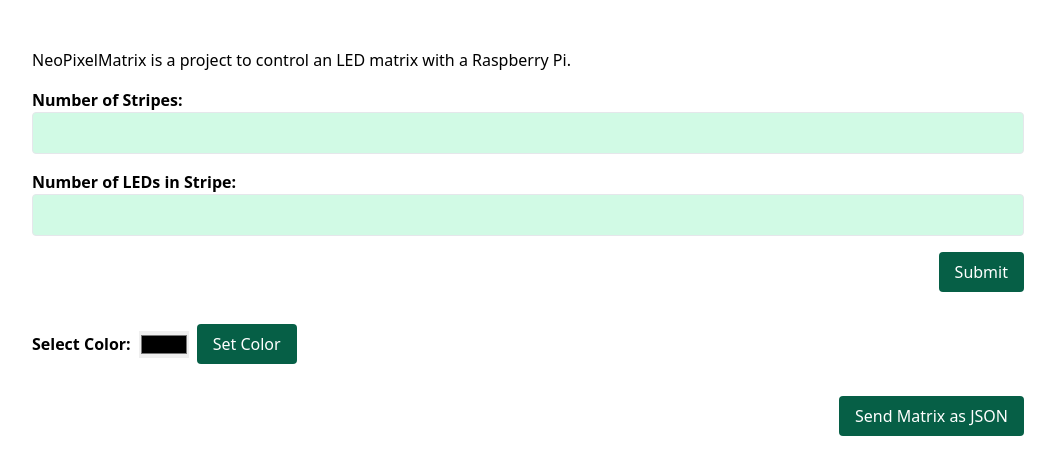
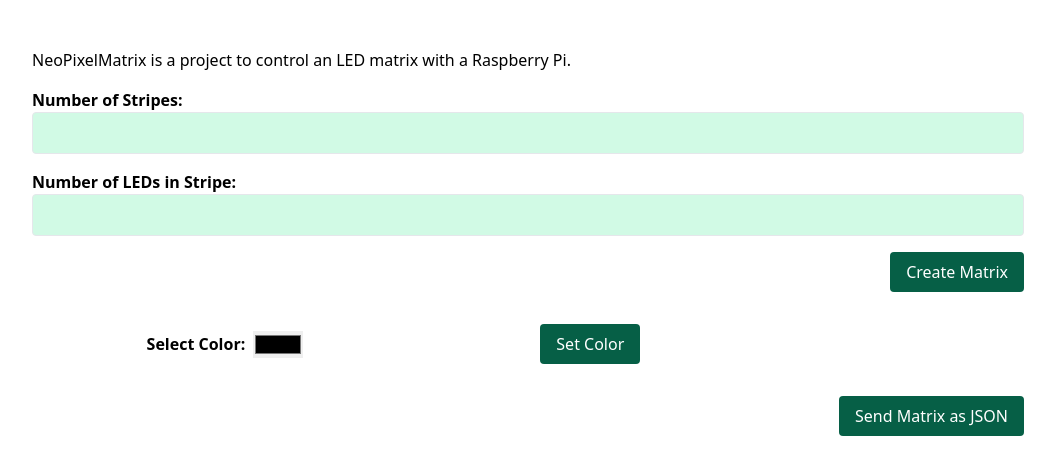
Before and after one commit to MartenKiehn/NeoPixelMatrix, a Flask app: page / in a window 1280 px wide. Shown: the part 72-547 px from the top of the page, without its empty margins (112-1167 px from the left). Run offline with Flask 3, Linux system fonts and the light colour scheme.

Commit message:
change psotion of buttons and add selected color indicator

```diff
--- a/app/templates/index2.html
+++ b/app/templates/index2.html
@@ -34,19 +34,22 @@
 
         <div class="flex justify-end mt-4">
             <button class="bg-green-800 text-white py-2 px-4 rounded hover:bg-green-700" onclick="createMatrix()"
-                    type="submit">Submit
+                    type="submit">
+                Create Matrix
             </button>
         </div>
     </div>
 
     <!-- Color selection -->
-    <div class="mt-8 flex items-center">
-        <label class="mr-2 font-semibold" for="colorPicker">Select Color:</label>
-        <input id="colorPicker" name="colorPicker" type="color"/>
-
-        <button class="bg-green-800 text-white py-2 px-4 rounded hover-bg-green-700 ml-2" onclick="setColor()">Set
-            Color
+    <div class="mt-8 flex items-center justify-items-center justify-around">
+        <div class="flex items-center justify-items-center">
+            <label class="mr-2 font-semibold" for="colorPicker">Select Color:</label>
+            <input id="colorPicker" name="colorPicker" type="color"/>
+        </div>
+        <button class="bg-green-800 text-white py-2 px-4 rounded hover-bg-green-700 ml-2" onclick="setColor()">
+            Set Color
         </button>
+        <div id="colorPreview" class="ml-2 w-8 h-8 rounded-full"></div>
     </div>
 
     <!-- Matrix Buttons -->
@@ -92,6 +95,9 @@
     function setColor() {
         const colorPicker = document.getElementById("colorPicker");
         selectedColor = colorPicker.value;
+
+        const colorPreview = document.getElementById("colorPreview");
+        colorPreview.style.backgroundColor = selectedColor;
     }
 
     function sendMatrix() {
```
